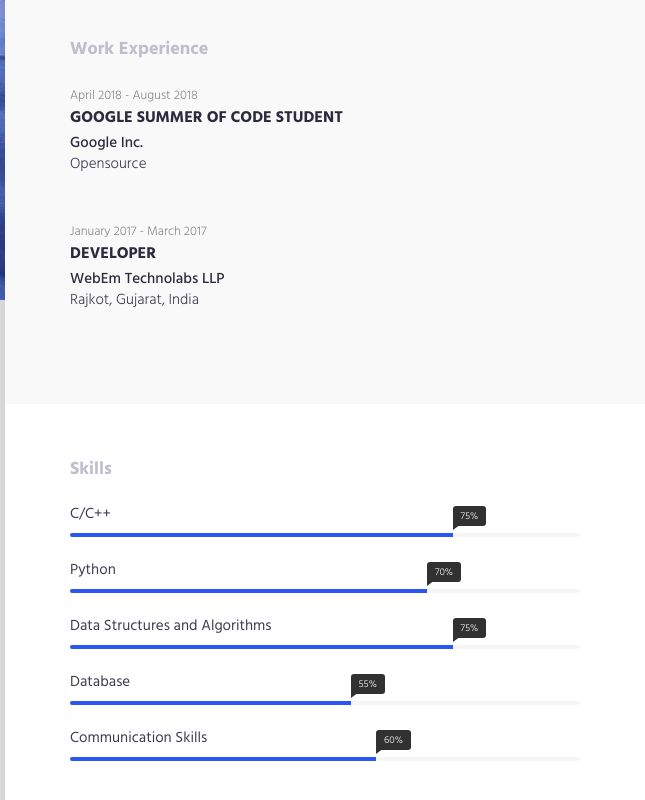
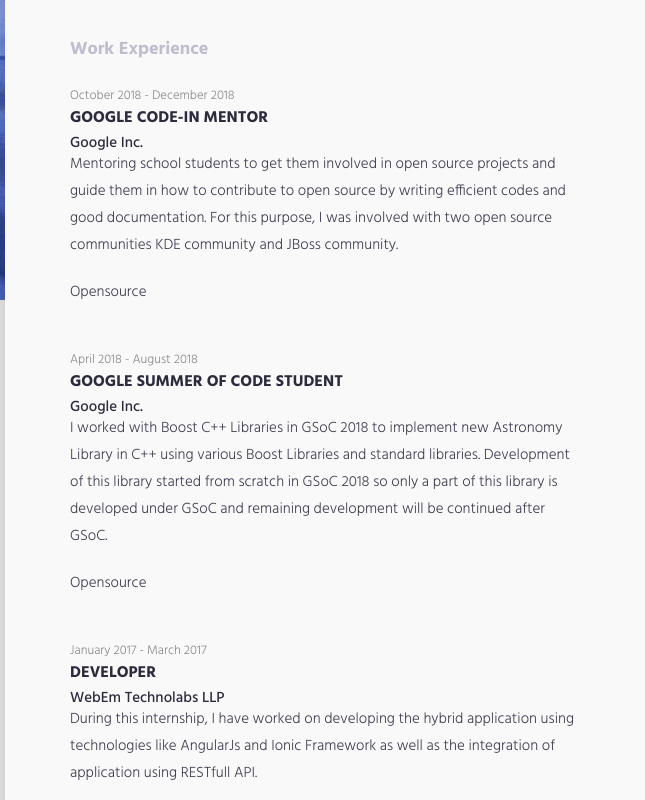
Before and after one commit to lpranam/lpranam.github.io, a plain HTML site: page index.html in a window 1280 px wide. Shown: the part 500-1300 px from the top of the page, 635-1280 px from the left. Drawn offline with Linux system fonts and the light colour scheme.

Commit message:
Added work experiance in google code-in

```diff
--- a/index.html
+++ b/index.html
@@ -97,11 +97,18 @@
         <!--.row-->
         <div class="row">
             <div class="col-md-12">
+                    <div class="content-item">
+                        <small>October 2018 - December 2018</small>
+                        <h3>Google Code-In Mentor</h3>
+                        <h4>Google Inc.</h4>
+                        <p>Mentoring school students to get them involved in open source projects and guide them in how to contribute to open source by writing efficient codes and good documentation. For this purpose, I was involved with two open source communities KDE community and JBoss community.</p>
+                        <p>Opensource</p>
+                    </div>
                 <div class="content-item">
                     <small>April 2018 - August 2018</small>
                     <h3>Google Summer of Code Student</h3>
                     <h4>Google Inc.</h4>
-
+                    <p>I worked with Boost C++ Libraries in GSoC 2018 to implement new Astronomy Library in C++ using various Boost Libraries and standard libraries. Development of this library started from scratch in GSoC 2018 so only a part of this library is developed under GSoC and remaining development will be continued after GSoC.</p>
                     <p>Opensource</p>
                 </div>
                 <!-- .experience-item -->
@@ -109,7 +116,7 @@
                     <small>January 2017 - March 2017</small>
                     <h3>Developer</h3>
                     <h4>WebEm Technolabs LLP</h4>
-
+                    <p>During this internship, I have worked on developing the hybrid application using technologies like AngularJs and Ionic Framework as well as the integration of application using RESTfull API.</p>
                     <p>Rajkot, Gujarat, India</p>
                 </div>
             </div>
```
